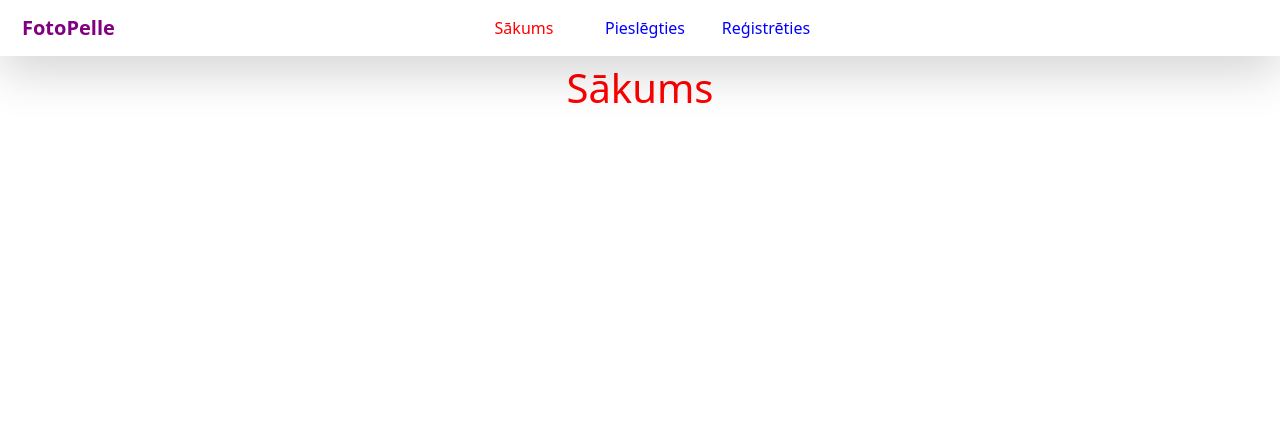
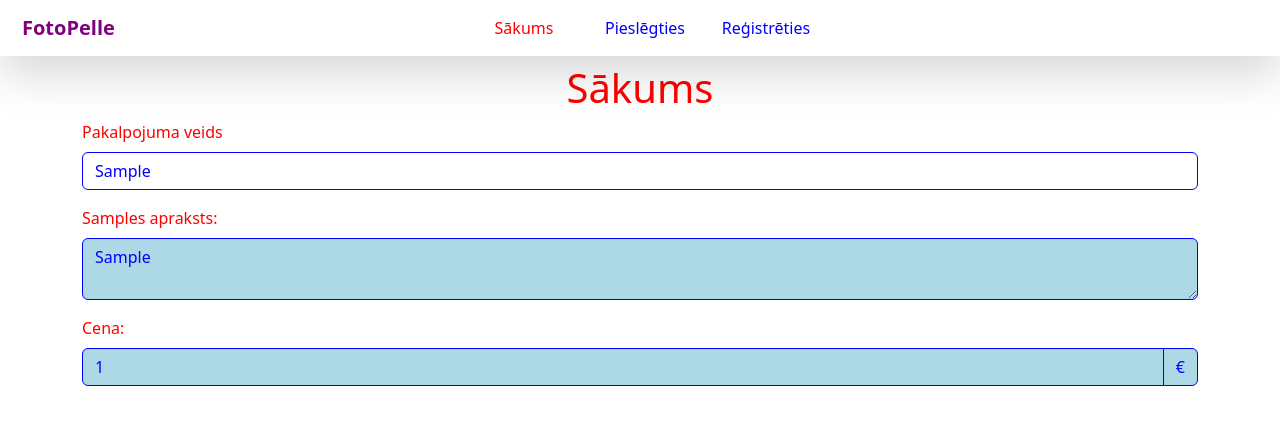
Before and after one commit to BlazyChan/fotopelle, a Django app: page / in a window 1280 px wide. Shown: the top 425 px of the page. Run offline with Django 4.2, Linux system fonts and the light colour scheme; tables that the repository leaves empty hold one stand-in row (values such as "Sample post").

Commit message:
Tika ieviesta iespējamo mājaslapas krāsu vieglāka pārmainīšana izmantojot css, kā arī tika pievienoti pakalpojuma veidi sākumlapā

```diff
--- a/pakalpojumi/views.py
+++ b/pakalpojumi/views.py
@@ -20,7 +20,17 @@ gala_galerija = None
 
 # Sākumlapa (pirmā lapa, ko redz atverot mājaslapu):
 def sakumlapa(request):
-    return render(request, 'sakumlapa.html', {})
+    # Tiek iegūti pakalpojuma nosaukumi, apraksti un cenas:
+    pakalpojumu_apraksti = PakalpojumaVeids.objects.filter()
+    # Pārveido modeli par JSON simbolu virkni:
+    pakalpojumu_apraksti = serializers.serialize("json", pakalpojumu_apraksti, cls=DjangoJSONEncoder)
+
+    # Tiek iegūta informācija par fotogrāfiem (paigaidām vienu):
+    fotografu_apraksti = Fotografs.objects.filter()
+    # Pārveido modeli par JSON simbolu virkni:
+    fotografu_apraksti = serializers.serialize("json", fotografu_apraksti, cls=DjangoJSONEncoder)
+
+    return render(request, 'sakumlapa.html', {"pakalpojumu_apraksti": pakalpojumu_apraksti, "fotografu_apraksti": fotografu_apraksti})
 
 
 # Lapa, kur lietotājs var veikt pasūtījumus, jeb pasūtīt pakalpojumus:
--- a/static/css/style.css
+++ b/static/css/style.css
@@ -1,26 +1,21 @@
 /* Krāsu noformējums (piemērs, kā lietot - "var(--krāsa)"): */
 :root {
-    --t1: #1B2D06;
-    --t2: #201E02;
-
-    --e1: ;
-    --e2: ;
-    --e3: ;
-
-    --b1: #FCFBED;
-    --b2: #DBEE5C;
+    --k1: Red;
+    --k2: Blue;
+    --k3: Yellow;
+    --k4: Lightblue;
 }
 
 h1, label, strong, th {
-    color: red;
+    color: var(--k1);
 }
 
 td, p {
-    color: blue;
+    color: var(--k2);
 }
 
 .table {
-    --bs-table-hover-color: yellow;
+    --bs-table-hover-color: var(--k3);
     --bs-table-hover-bg: white;
 }
 
@@ -31,14 +26,14 @@ td, p {
 
 /*
 .img-thumbnail:hover {
-    border: 3px solid yellow;
+    border: 3px solid var(--k3);
 }
 */
 
 .naudas_zime {
-    color: blue;
-    background: lightblue;
-    border: 1px solid blue;
+    color: var(--k2);
+    background: var(--k4);
+    border: 1px solid var(--k2);
 }
 
 .tabulas_galvene {
@@ -52,8 +47,8 @@ td, p {
 
 /* Veidlapu un ievades lauku noformējums: */
 .form-control, .form-control:focus {
-    color: blue;
-    border-color: blue;
+    color: var(--k2);
+    border-color: var(--k2);
     box-shadow: none;
 }
 
@@ -77,7 +72,7 @@ input[type=time], input[type=date] {
 }
 
 input:-webkit-autofill {
-    -webkit-text-fill-color: blue;
+    -webkit-text-fill-color: var(--k2);
     -webkit-box-shadow: 0 0 0 30px white inset !important;
 }
 
@@ -118,7 +113,7 @@ input:-webkit-autofill {
 
 /* Navigācijas joslas noformējums: */
 .navbar-nav .nav-link.active {
-    color: red;
+    color: var(--k1);
 }
 
 .navbar {
@@ -130,11 +125,11 @@ input:-webkit-autofill {
 }
 
 .navbar .navbar-nav .nav-link:hover {
-    color: yellow;
+    color: var(--k3);
 }
 
 .navbar-brand:hover {
-    color: yellow;
+    color: var(--k3);
 }
 
 .navbar-brand {
@@ -175,7 +170,7 @@ input:-webkit-autofill {
 }
 
 .nav-link {
-    color: blue;
+    color: var(--k2);
 }
 
 .navbar-text {
@@ -191,7 +186,7 @@ body::-webkit-scrollbar {
 }
 
 body::-webkit-scrollbar-track {
-    background: blue;
+    background: var(--k2);
 }
 
 body::-webkit-scrollbar-thumb {
@@ -227,7 +222,7 @@ input[type=number] {
 
 /*
 .blizu_apskata_bilde:hover {
-    border: 2px solid yellow;
+    border: 2px solid var(--k3);
 }
 */
 
--- a/templates/sakumlapa.html
+++ b/templates/sakumlapa.html
@@ -20,6 +20,79 @@
         {% endif %}
 
         <h1>Sākums</h1>
+
+        <div class="pakalpojuma_apraksta_grupa mb-3">
+            <div class="mb-3">
+                <label class="form-label">Pakalpojuma veids</label>
+                <select name="pakalpojuma_veids" class="form-control" onchange="PakalpojumaApraksts();" id="id_pakalpojuma_veids"></select>
+            </div>
+
+            <div class="mb-3">
+                <label class="form-label" id="pakalpojuma_apraksta_virsraksts" style="display: none;"></label>
+                <textarea readonly class="form-control" id="pakalpojuma_apraksts" style="display: none; background: var(--k4);"></textarea>
+            </div>
+
+            <label class="form-label" id="pakalpojuma_cenas_virsraksts" style="display: none;"></label>
+            <div class="input-group mb-3">
+                <input readonly class="form-control" id="pakalpojuma_cena" style="display: none; background: var(--k4);"/>
+                <span class="input-group-text naudas_zime">€</span>
+            </div>
+        </div>
+
     </div>
 
+    <!-- Pakalpojuma aprakstam (izsauc funkciju, kad pārmaina izvēlnes vērtību): -->
+    <script>
+        function PakalpojumaApraksts() {
+            var pakalpojuma_veids = document.getElementById("id_pakalpojuma_veids").value;
+
+            document.getElementById("pakalpojuma_apraksta_virsraksts").style = "display: block;";
+            document.getElementById("pakalpojuma_cenas_virsraksts").style = "display: block;";
+            document.getElementById("pakalpojuma_apraksts").style = "display: block; background: var(--k4);";
+            document.getElementById("pakalpojuma_cena").style = "display: block; background: var(--k4);";
+
+            var pakalpojumu_apraksti = {{ pakalpojumu_apraksti|safe }};
+
+            pakalpojumu_apraksti.forEach(function(pakalpojuma_apraksts) {
+                if (pakalpojuma_apraksts.pk == pakalpojuma_veids) {
+                    apraksts = pakalpojuma_apraksts.fields.apraksts;
+                    cena = pakalpojuma_apraksts.fields.cena;
+                }
+            });
+
+            var pedejais_burts = pakalpojuma_veids.charAt(pakalpojuma_veids.length - 1);
+            if (pedejais_burts != "s") {
+                pakalpojuma_veids = pakalpojuma_veids + "s";
+            }
+            pakalpojuma_veids = pakalpojuma_veids + " apraksts:";
+            cenas_virsraksts = "Cena:";
+
+            document.getElementById("pakalpojuma_apraksta_virsraksts").innerHTML = pakalpojuma_veids;
+            document.getElementById("pakalpojuma_apraksts").innerHTML = apraksts;
+            document.getElementById("pakalpojuma_cenas_virsraksts").innerHTML = cenas_virsraksts;
+            document.getElementById("pakalpojuma_cena").value = cena;
+        }
+
+        window.onload = PakalpojumaApraksts();
+    </script>
+
+    <!-- Papildus skripts, lai iegūtu pakalpojuma veidu izvēles iespējas: -->
+    <script>
+        const pakalpojumu_apraksti = {{ pakalpojumu_apraksti|safe }};
+        const izveles_lauks = document.getElementById("id_pakalpojuma_veids");
+
+        function PakalpojumaAprakstaIespejas() {
+            console.log(pakalpojumu_apraksti);
+
+            pakalpojumu_apraksti.forEach(function(pakalpojums) {
+                let izvele = new Option(pakalpojums.pk, pakalpojums.pk);
+                izveles_lauks.add(izvele, undefined);
+            });
+
+            // Izsauc otru skriptu, lai izvēlētajam (pirmajam) pakalpojuma veidam būtu parādījies apraksts un cena:
+            PakalpojumaApraksts();
+        }
+
+        window.onload = PakalpojumaAprakstaIespejas();
+    </script>
 {% endblock %}
```
Also changed, not shown: templates/pasutit.html (+4 -4 lines), templates/rediget_profilu.html (+20 -2 lines).
